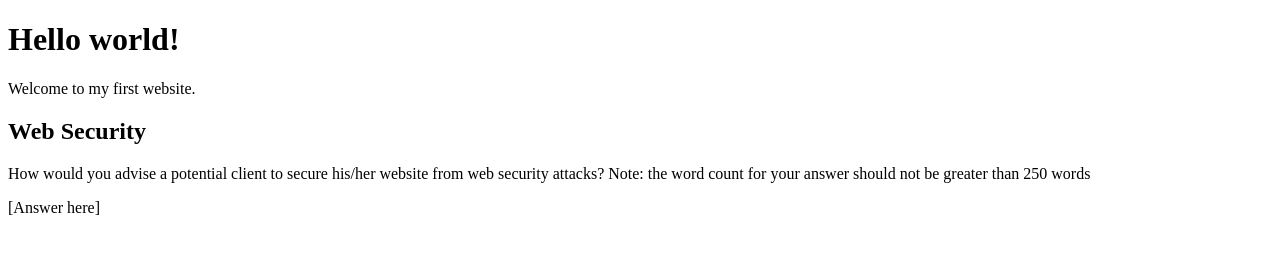
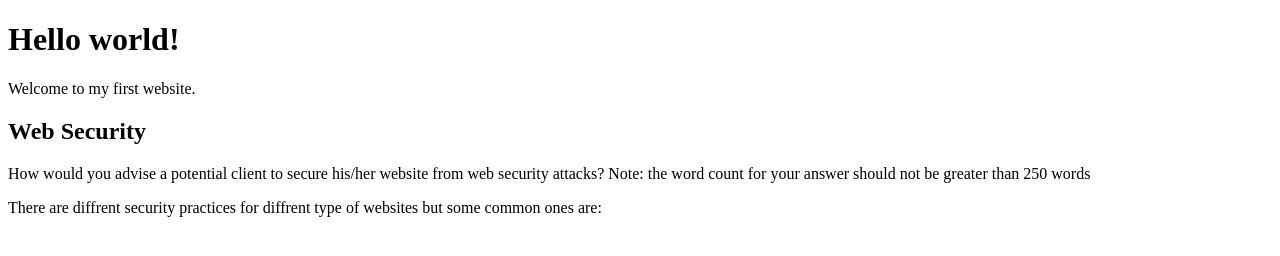
Before and after one commit to AliNough/web.com.assignment.ali, a plain HTML site: page index.html in a window 1280 px wide. Drawn offline with Linux system fonts and the light colour scheme.

Commit message:
Added Answere

```diff
--- a/index.html
+++ b/index.html
@@ -8,6 +8,6 @@
     <p>Welcome to my first website.</p>
     <h2>Web Security</h2>
     <p id="web-security-question">How would you advise a potential client to secure his/her website from web security attacks? Note: the word count for your answer should not be greater than 250 words</p>
-    <p id="web-security-answer">[Answer here]</p>
+    <p id="web-security-answer">There are diffrent security practices for diffrent type of websites but some common ones are: </p>
   </body>
 </html>
```
